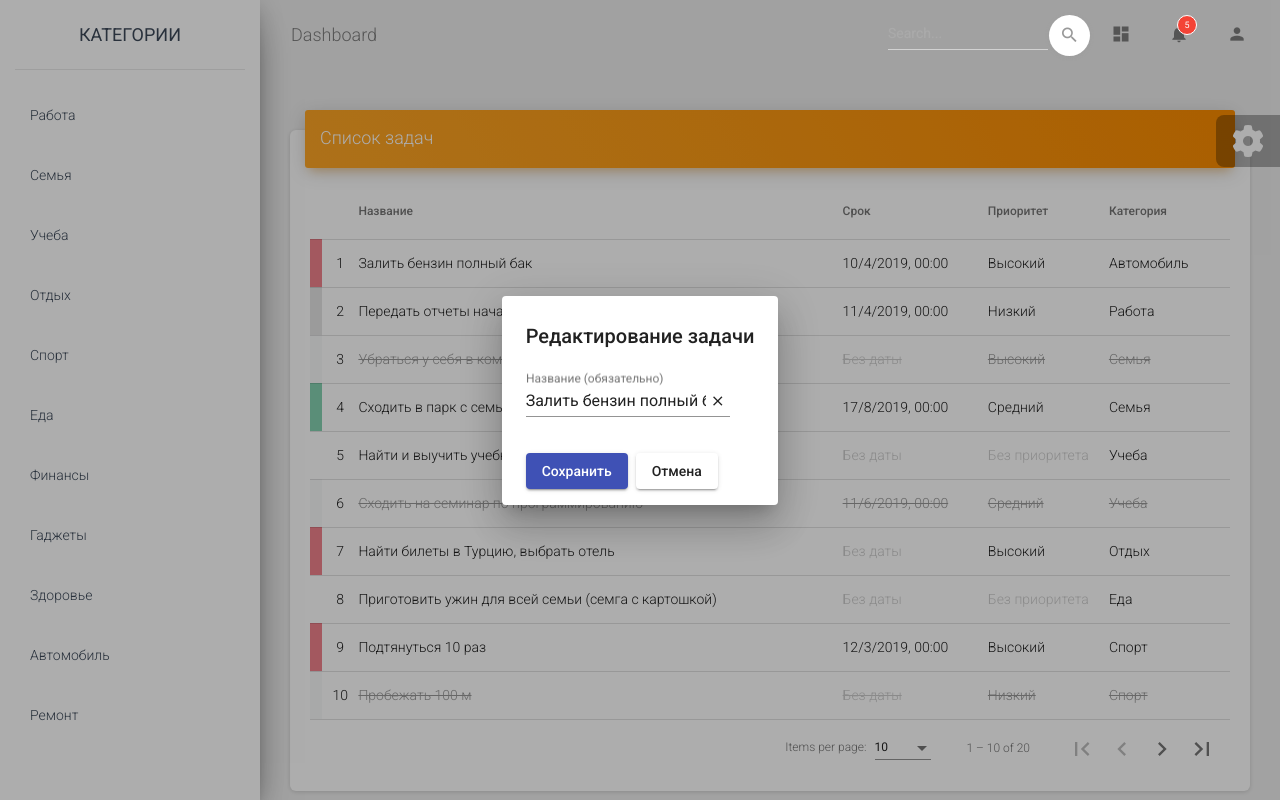
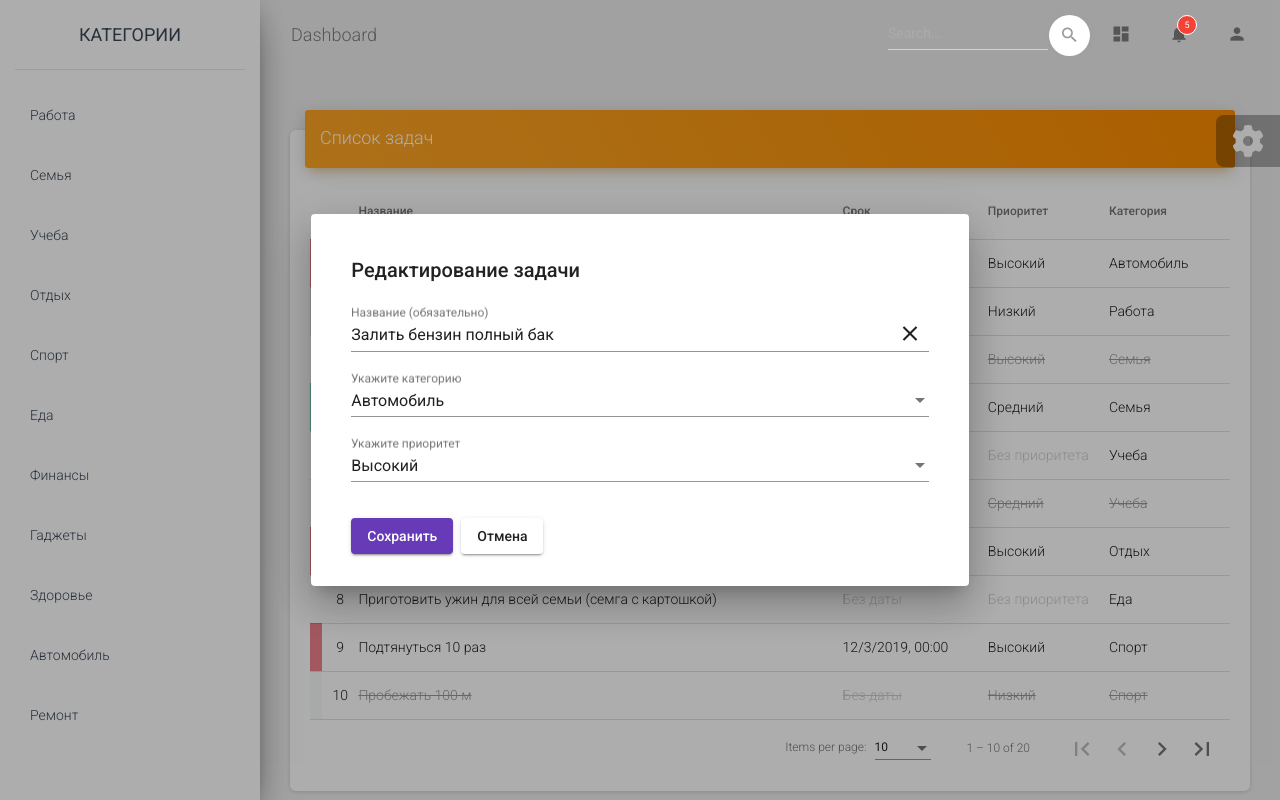
Before and after one commit to easy957/todo-app, an Angular app: page / in a window 1280 px wide. Both pictures are taken after a click on the element "Залить бензин полный бак". Built offline with nearby package versions, Linux system fonts and the light colour scheme.

Commit message:
edit categories and priorities

```diff
--- a/src/app/app.module.ts
+++ b/src/app/app.module.ts
@@ -15,6 +15,8 @@
 import {MatIconModule} from '@angular/material/icon';
 import {MatInputModule} from '@angular/material/input';
 import { MatFormFieldModule } from '@angular/material/form-field';
+import { MatOptionModule } from '@angular/material/core';
+import { MatSelectModule } from '@angular/material/select';
 
 
 @NgModule({
@@ -35,7 +37,9 @@
     MatFormFieldModule,
     MatInputModule,
     MatButtonModule,
-    MatIconModule
+    MatIconModule,
+    MatOptionModule,
+    MatSelectModule
   ],
   providers: [],
   entryComponents: [
--- a/src/app/data/dao/impl/priorityDAOArrai.ts
+++ b/src/app/data/dao/impl/priorityDAOArray.ts
@@ -1,8 +1,15 @@
+import { TestData } from './../../testData';
 import { Observable } from 'rxjs';
 import { Priority } from 'src/app/model/priority';
-import { PriorityDAO } from './../interface/priorityDAO';
+import { PriorityDAO } from '../interface/priorityDAO';
+import { of } from 'rxjs';
 
 export class PriorityDAOArray implements PriorityDAO {
+
+  getAll(): Observable<Priority[]> {
+    return of(TestData.priorities);
+  }
+
   add(T: Priority): Observable<Priority> {
     throw new Error('Method not implemented.');
   }
@@ -15,8 +22,5 @@
   update(T: Priority): Observable<Priority> {
     throw new Error('Method not implemented.');
   }
-  getAll(): Observable<Priority[]> {
-    throw new Error('Method not implemented.');
-  }
 
 }
--- a/src/app/dialog/editTaskDialog/editTaskDialog.component.html
+++ b/src/app/dialog/editTaskDialog/editTaskDialog.component.html
@@ -22,6 +22,26 @@
       <mat-icon>clear</mat-icon>
     </button>
   </mat-form-field>
+
+  <mat-form-field>
+    <mat-label>Укажите категорию</mat-label>
+    <mat-select [(ngModel)]="tmpCategory">
+      <mat-option [value]="null">Без категории</mat-option>
+      <mat-option *ngFor="let cat of categories" [value]="cat">{{
+        cat.title
+      }}</mat-option>
+    </mat-select>
+  </mat-form-field>
+
+  <mat-form-field>
+    <mat-label>Укажите приоритет</mat-label>
+    <mat-select [(ngModel)]="tmpPriority">
+      <mat-option [value]="null">Без приоритета</mat-option>
+      <mat-option *ngFor="let p of priorities" [value]="p">
+        {{p.title}}
+      </mat-option>
+    </mat-select>
+  </mat-form-field>
 </mat-dialog-content>
 
 <mat-dialog-actions>
@@ -29,7 +49,7 @@
     mat-raised-button
     color="primary"
     (click)="onConfirm()"
-    [disabled]="inputTitle.value.trim().lenght == 0"
+    [disabled]="inputTitle.value.trim().length == 0"
   >
     Сохранить
   </button>
--- a/src/app/dialog/editTaskDialog/editTaskDialog.component.scss
+++ b/src/app/dialog/editTaskDialog/editTaskDialog.component.scss
@@ -1,3 +1,3 @@
 .dialog-clear-title {
-  font-size: 25px;
+  font-size: 25px !important;
 }
--- a/src/app/dialog/editTaskDialog/editTaskDialog.component.ts
+++ b/src/app/dialog/editTaskDialog/editTaskDialog.component.ts
@@ -1,7 +1,9 @@
+import { Category } from 'src/app/model/category';
 import { DataHandlerService } from './../../service/data-handler.service';
 import { MatDialog, MatDialogRef, MAT_DIALOG_DATA } from '@angular/material/dialog';
 import { Component, Inject, OnInit } from '@angular/core';
 import { Task } from 'src/app/model/task';
+import { Priority } from 'src/app/model/priority';
 
 
 @Component({
@@ -20,18 +22,31 @@
 
   public dialogTitle!: string;
   public task!: Task;
+  public categories!: Category[];
+  public priorities!: Priority[];
+
   public tmpTitle!: string;
+  public tmpCategory!: (Category | undefined);
+  public tmpPriority!: (Priority | undefined);
 
 
 
   ngOnInit(): void {
     this.task = this.data[0];
     this.dialogTitle = this.data[1];
+
     this.tmpTitle = this.task.title;
+    this.tmpCategory = this.task.category;
+    this.tmpPriority = this.task.priority;
+
+    this.dataHandler.getAllCategories().subscribe(items => this.categories = items);
+    this.dataHandler.getAllPriorities().subscribe(items => this.priorities = items);
   }
 
   public onConfirm(): void {
     this.task.title = this.tmpTitle;
+    this.task.category = this.tmpCategory;
+    this.task.priority = this.tmpPriority;
 
     this.dialogRef.close(this.task);
   }
--- a/src/app/service/data-handler.service.ts
+++ b/src/app/service/data-handler.service.ts
@@ -1,3 +1,5 @@
+import { PriorityDAOArray } from './../data/dao/impl/priorityDAOArray';
+import { Priority } from 'src/app/model/priority';
 import { Observable } from 'rxjs';
 import { Injectable } from '@angular/core';
 
@@ -6,7 +8,6 @@
 import { Category } from './../model/category';
 import { Task } from '../model/task';
 
-import { Priority } from '../model/priority';
 
 @Injectable({
   providedIn: 'root'
@@ -18,6 +19,7 @@
   // categoriesSubject = new BehaviorSubject<Category[]>(TestData.categories);
   private taskDaoArray = new TaskDAOArray();
   private categoryDaoArray = new CategoryDAOArray();
+  private priorityDaoArray = new PriorityDAOArray();
 
   constructor() { }
 
@@ -27,6 +29,10 @@
 
   getAllCategories(): Observable<Category[]> {
     return this.categoryDaoArray.getAll();
+  }
+
+  getAllPriorities(): Observable<Priority[]> {
+    return this.priorityDaoArray.getAll();
   }
 
   updateTask(task: Task): Observable<Task> {
--- a/src/styles.scss
+++ b/src/styles.scss
@@ -1,5 +1,19 @@
 /* You can add global styles to this file, and also import other style files */
 @import "assets/css/material-dashboard.css";
+@import "@angular/material/prebuilt-themes/deeppurple-amber.css";
 
-html, body { height: 100%; }
-body { margin: 0; font-family: Roboto, "Helvetica Neue", sans-serif; }
+html,
+body {
+  height: 100%;
+}
+body {
+  margin: 0;
+  font-family: Roboto, "Helvetica Neue", sans-serif;
+}
+.mat-form-field {
+  width: 100%;
+}
+
+.mat-dialog-container {
+  padding: 40px !important;
+}
```
